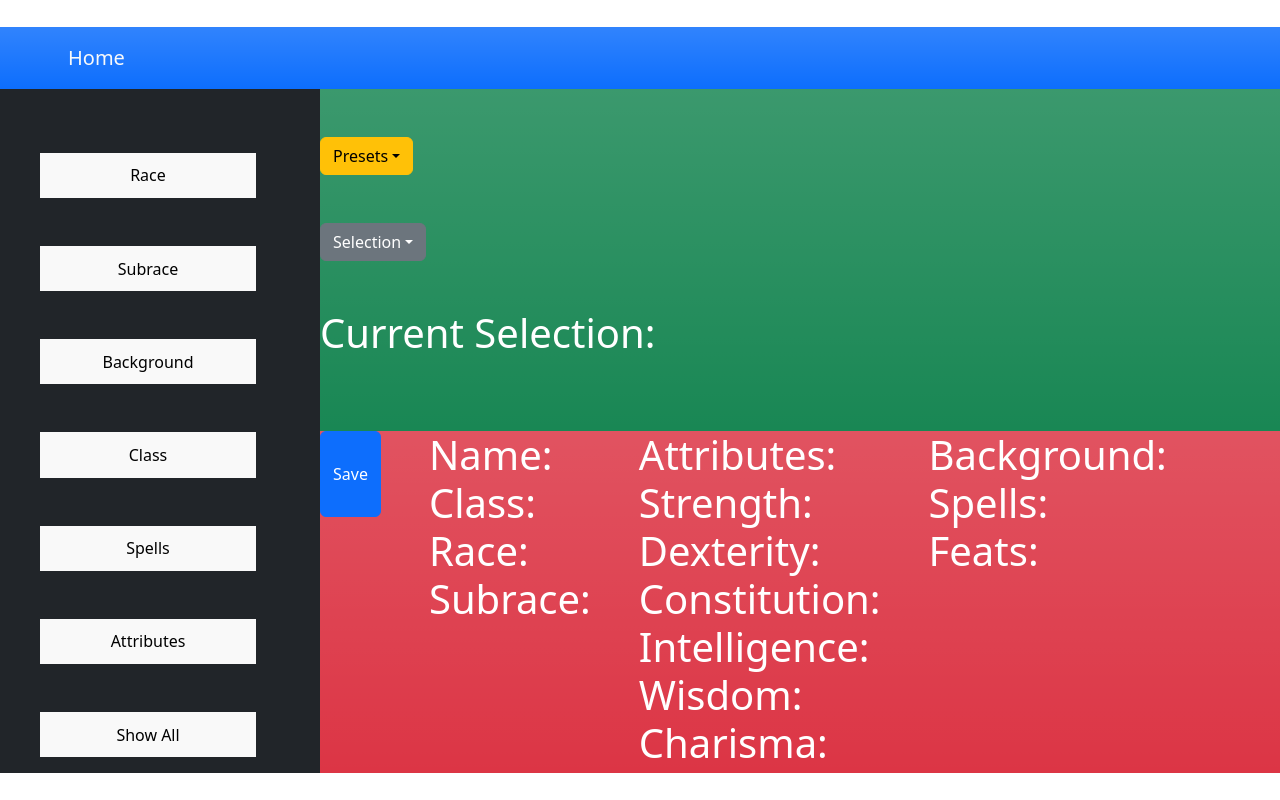
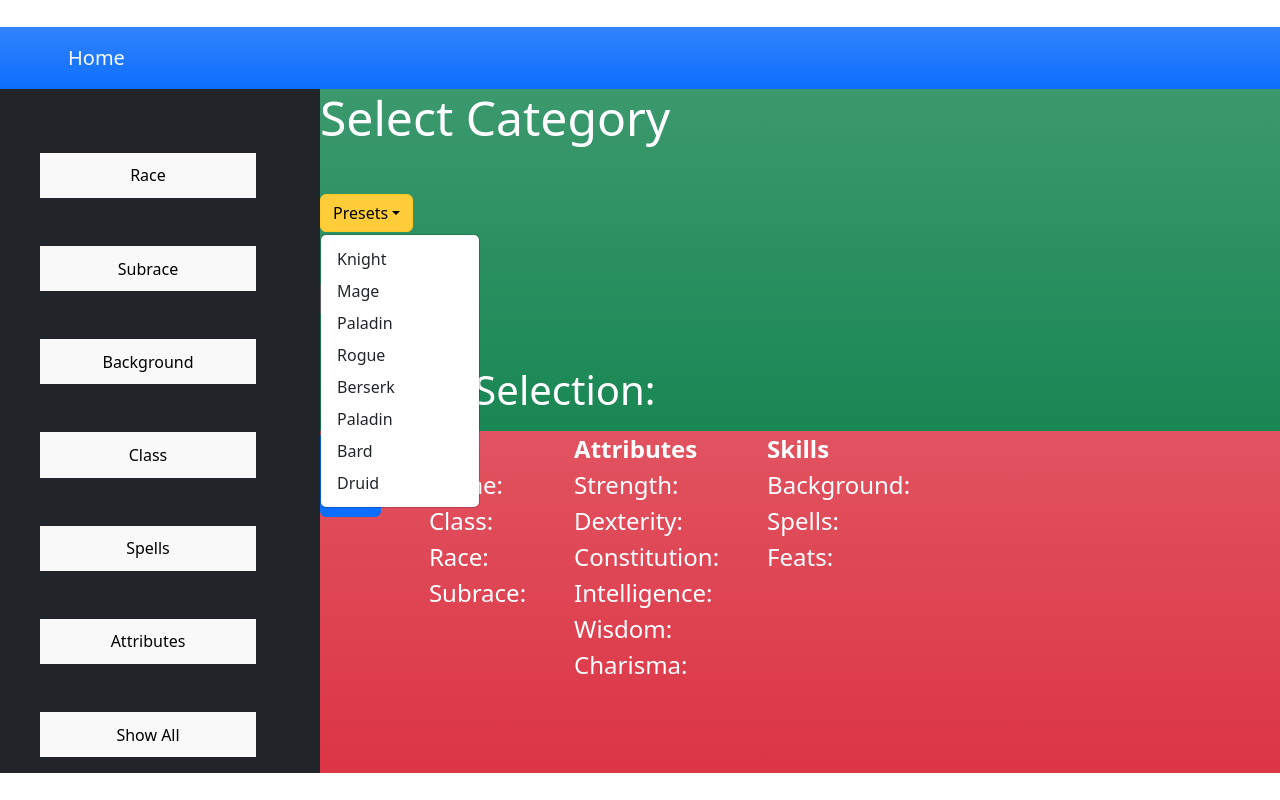
Before and after one commit to asw-afk/Baldurs-Boutique, a React (Vite) app in the folder client/dev/: page / in a window 1280 px wide. Both pictures are taken after a click on the button "Presets". Built offline with nearby package versions, Linux system fonts and the light colour scheme.

Commit message:
Added some logic to handle buttons

```diff
--- a/client/dev/package.json
+++ b/client/dev/package.json
@@ -12,9 +12,11 @@
   },
   "dependencies": {
     "bootstrap": "^5.3.3",
+    "jquery": "^3.7.1",
+    "popper.js": "^1.16.1",
     "react": "^18.3.1",
-    "react-router-dom": "^6.10.0",
-    "react-dom": "^18.3.1"
+    "react-dom": "^18.3.1",
+    "react-router-dom": "^6.10.0"
   },
   "devDependencies": {
     "@eslint/js": "^9.9.0",
--- a/client/dev/src/components/SandBox/sandbox.jsx
+++ b/client/dev/src/components/SandBox/sandbox.jsx
@@ -1,16 +1,43 @@
 import './sandbox.css';
 import PropTypes from 'prop-types';
+
+const type = localStorage.getItem('1');
+
+// function setPreset(name) {
+
+// }
+
+function setHeader(type) {
+    if (type == null) {
+        return 'Select Category';
+    } else {
+        return type;
+    }
+}
 
 export default function Sandbox(props) {
     return (
         <div className="d-flex flex-column bg-success bg-gradient text-white h-50 w-100">
+            <div className="display-5">
+                <span>{ setHeader(type) }</span>
+            </div>
             <div className="dropdown mt-5">
-                <button className="btn btn-warning dropdown-toggle" type="button" id="dropdownMenuButton" data-toggle="dropdown" aria-haspopup="true" aria-expanded="false">
+                <button className="btn btn-warning dropdown-toggle" type="button" data-bs-toggle="dropdown" aria-haspopup="true" aria-expanded="false">
                     Presets
                 </button>
+                <div className="dropdown-menu" aria-labelledby="dropdownMenuButton">
+                    <button className="dropdown-item">Knight</button>
+                    <button className="dropdown-item">Mage</button>
+                    <button className="dropdown-item">Paladin</button>
+                    <button className="dropdown-item">Rogue</button>
+                    <button className="dropdown-item">Berserk</button>
+                    <button className="dropdown-item">Paladin</button>
+                    <button className="dropdown-item">Bard</button>
+                    <button className="dropdown-item">Druid</button>
+                </div>
             </div>
             <div className="dropdown mt-5">
-                <button className="btn btn-secondary dropdown-toggle" type="button" id="dropdownMenuButton" data-toggle="dropdown" aria-haspopup="true" aria-expanded="false">
+                <button className="btn btn-secondary dropdown-toggle" type="button" data-toggle="dropdown" aria-haspopup="true" aria-expanded="false">
                     Selection
                 </button>
             </div>
--- a/client/dev/src/components/SideBar/sidebar.jsx
+++ b/client/dev/src/components/SideBar/sidebar.jsx
@@ -1,28 +1,34 @@
 import './sidebar.css';
+import { useState } from 'react';
+
+function setType(type) {
+    localStorage.setItem('1', type);
+};
+
 
 export default function Sidebar() {
     return (
             <div className="d-flex flex-column flex-shrink-0 p-3 bg-dark h-100 w-25">
                 <div className="nav nav-pills flex-column ms-4 mb-auto w-75">
-                    <button className="nav-item mt-5">
+                    <button className="nav-item mt-5" onClick={setType('Race')}>
                         <span>Race</span>
                     </button>
-                    <button className="nav-item mt-5">
+                    <button className="nav-item mt-5" onClick={setType('Subrace')}>
                         <span>Subrace</span>
                     </button>
-                    <button className="nav-item mt-5">
+                    <button className="nav-item mt-5" onClick={setType('Background')}>
                         <span>Background</span>
                     </button>
-                    <button className="nav-item mt-5">
+                    <button className="nav-item mt-5" onClick={setType('Class')}>
                         <span>Class</span>
                     </button>
-                    <button className="nav-item mt-5">
+                    <button className="nav-item mt-5" onClick={setType('Spells')}>
                         <span>Spells</span>
                     </button>
-                    <button className="nav-item mt-5">
+                    <button className="nav-item mt-5" onClick={setType('Attributes')}>
                         <span>Attributes</span>
                     </button>
-                    <button className="nav-item mt-5">
+                    <button className="nav-item mt-5" onClick={setType('All')}>
                         <span>Show All</span>
                     </button>
                 </div>
--- a/client/dev/src/components/View/view.css
+++ b/client/dev/src/components/View/view.css
@@ -0,0 +1,3 @@
+.bg-danger {
+    font-size: 150%;
+}
--- a/client/dev/src/components/View/view.jsx
+++ b/client/dev/src/components/View/view.jsx
@@ -3,19 +3,20 @@ import PropTypes from 'prop-types';
 
 export default function View(props) {
     return (
-        <div className="d-flex flex-row bg-danger bg-gradient h-50 w-100 display-6 text-white">
+        <div className="d-flex flex-row bg-danger bg-gradient h-50 w-100 text-white">
 
             <button className="btn btn-primary h-25">Save</button>
 
-            <div className="d-flex flex-column ms-5">
+            <div className="d-flex flex-column ms-5" id="data1">
+                <span><strong>Bio</strong></span>
                 <span>Name: {props.name} </span>
                 <span>Class: {props.class} </span>
                 <span>Race: {props.race} </span>
                 <span>Subrace: {props.srace} </span>
             </div>
 
-            <div className="d-flex flex-column ms-5">
-                <span>Attributes:</span>
+            <div className="d-flex flex-column ms-5" id="data2">
+                <span><strong>Attributes</strong></span>
                 <span>Strength: {props.str} </span>
                 <span>Dexterity: {props.dex} </span>
                 <span>Constitution: {props.cons} </span>
@@ -24,7 +25,8 @@ export default function View(props) {
                 <span>Charisma: {props.char} </span>
             </div>
 
-            <div className="d-flex flex-column ms-5">
+            <div className="d-flex flex-column ms-5" id="data3">
+                <span><strong>Skills</strong></span>
                 <span>Background: {props.bck} </span>
                 <span>Spells: {props.spl} </span>
                 <span>Feats: {props.ft} </span>
```
Also changed, not shown: client/dev/src/main.jsx (+4 -3 lines), 1 other file (tests, documents, lock files or other folders).
